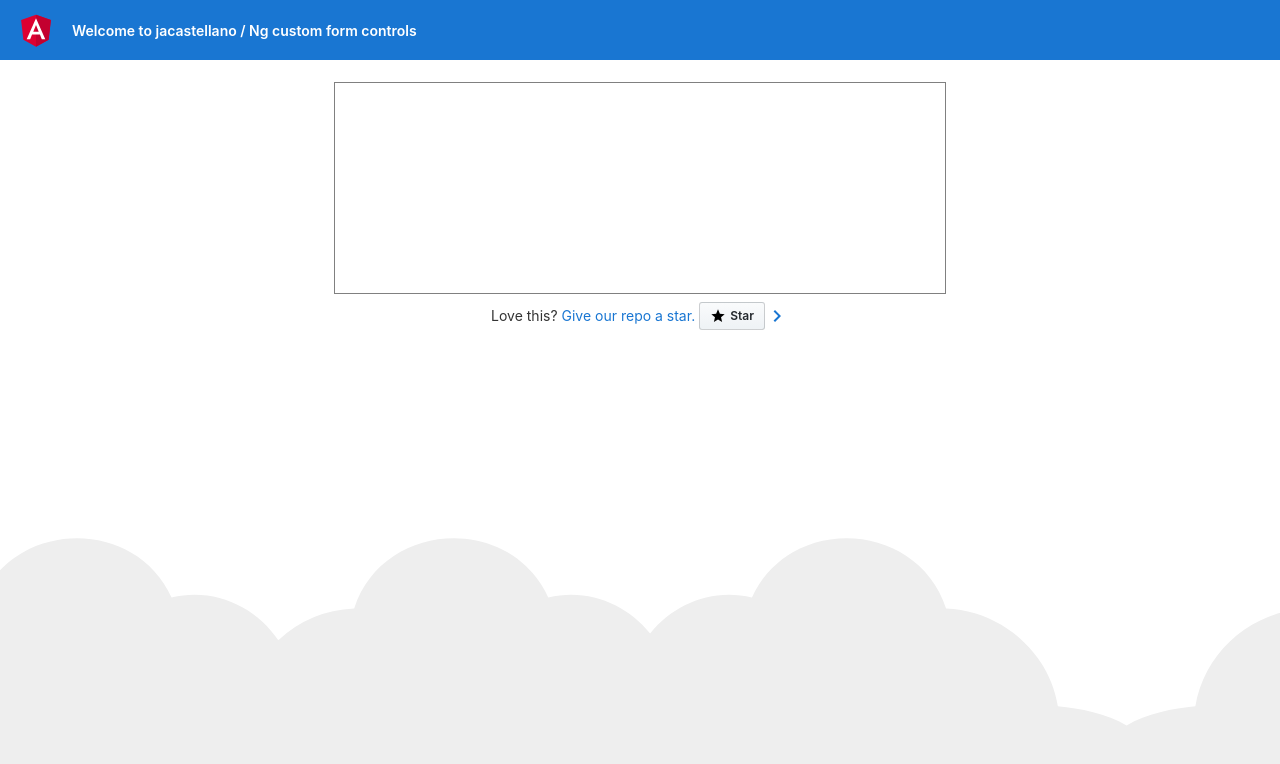
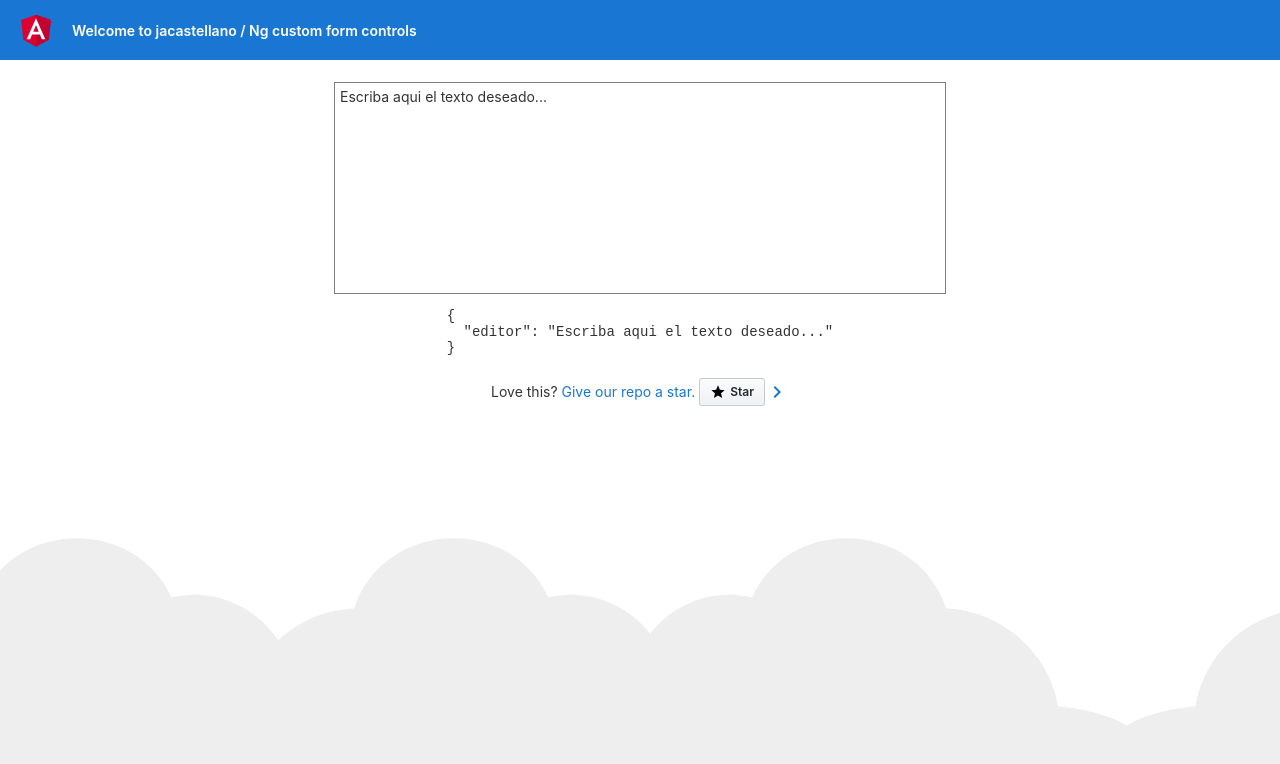
Before and after one commit to jacastellano/ng-custom-form-controls, an Angular app in the folder app/: page / in a window 1280 px wide. Shown: the top 764 px of the page. Built offline with nearby package versions, Linux system fonts and the light colour scheme.

Commit message:
Adding form control

```diff
--- a/app/src/app/app.component.html
+++ b/app/src/app/app.component.html
@@ -309,7 +309,11 @@
 <div class="content" role="main">
 
   <!-- Editor -->
-  <app-rich-text-editor></app-rich-text-editor>
+  <form [formGroup]="form">
+    <app-rich-text-editor formControlName="editor"></app-rich-text-editor>
+  </form>
+
+  <pre>{{ form.value | json }}</pre>
 
   <!-- Footer -->
   <footer>
--- a/app/src/app/app.component.ts
+++ b/app/src/app/app.component.ts
@@ -1,9 +1,20 @@
-import { Component } from '@angular/core';
+import { Component, OnInit } from '@angular/core';
+import { FormGroup, FormBuilder } from '@angular/forms';
 
 @Component({
   selector: 'app-root',
   templateUrl: './app.component.html',
   styleUrls: ['./app.component.scss']
 })
-export class AppComponent {
+export class AppComponent implements OnInit {
+
+  form: FormGroup;
+
+  constructor(private fb: FormBuilder) { }
+
+  ngOnInit() {
+    this.form = this.fb.group({
+      editor: 'Escriba aqui el texto deseado...'
+    });
+  }
 }
--- a/app/src/app/app.module.ts
+++ b/app/src/app/app.module.ts
@@ -3,6 +3,7 @@ import { NgModule } from '@angular/core';
 
 import { AppComponent } from './app.component';
 import { RichTextEditorComponent } from './components/rich-text-editor/rich-text-editor.component';
+import { ReactiveFormsModule, FormsModule } from '@angular/forms';
 
 @NgModule({
   declarations: [
@@ -10,7 +11,9 @@ import { RichTextEditorComponent } from './components/rich-text-editor/rich-text
     RichTextEditorComponent
   ],
   imports: [
-    BrowserModule
+    BrowserModule,
+    FormsModule,
+    ReactiveFormsModule,
   ],
   providers: [],
   bootstrap: [AppComponent]
--- a/app/src/app/components/rich-text-editor/rich-text-editor.component.html
+++ b/app/src/app/components/rich-text-editor/rich-text-editor.component.html
@@ -1 +1 @@
-<div class="richtexteditor" contenteditable="true"></div>
+<div #richtexteditor class="rich-text-editor" contenteditable="true"></div>
--- a/app/src/app/components/rich-text-editor/rich-text-editor.component.scss
+++ b/app/src/app/components/rich-text-editor/rich-text-editor.component.scss
@@ -1,4 +1,4 @@
-.richtexteditor {
+.rich-text-editor {
     width: 600px;
     min-height: 200px;
     padding: 5px;
--- a/app/src/app/components/rich-text-editor/rich-text-editor.component.ts
+++ b/app/src/app/components/rich-text-editor/rich-text-editor.component.ts
@@ -1,15 +1,50 @@
-import { Component, OnInit } from '@angular/core';
+import { Component, OnInit, ViewChild, forwardRef, AfterViewInit } from '@angular/core';
+import { ControlValueAccessor, NG_VALUE_ACCESSOR } from '@angular/forms';
 
 @Component({
   selector: 'app-rich-text-editor',
   templateUrl: './rich-text-editor.component.html',
-  styleUrls: ['./rich-text-editor.component.scss']
+  styleUrls: ['./rich-text-editor.component.scss'],
+  providers: [
+    {
+      provide: NG_VALUE_ACCESSOR,
+      useExisting: forwardRef(() => RichTextEditorComponent),
+      multi: true
+    }
+  ]
 })
-export class RichTextEditorComponent implements OnInit {
+export class RichTextEditorComponent implements OnInit, AfterViewInit, ControlValueAccessor {
+
+  @ViewChild('richtexteditor')
+  richTextEditorElement;
+
+  inputValue: string;
+
+  propagateChange = (_: any) => { };
 
   constructor() { }
 
-  ngOnInit(): void {
+  ngOnInit(): void { }
+
+  writeValue(obj: any): void {
+    this.inputValue = obj;
+  }
+
+  registerOnChange(fn: any): void {
+    console.log('registerOnChange');
+    this.propagateChange = fn;
+  }
+
+  registerOnTouched(fn: any): void {
+    console.log('registerOnTouched');
+  }
+
+  setDisabledState?(isDisabled: boolean): void {
+    console.log('setDisabledState');
+  }
+
+  ngAfterViewInit() {
+    this.richTextEditorElement.nativeElement.innerHTML = this.inputValue;
   }
 
 }
```
Also changed, not shown: 1 other file (tests, documents, lock files or other folders).
